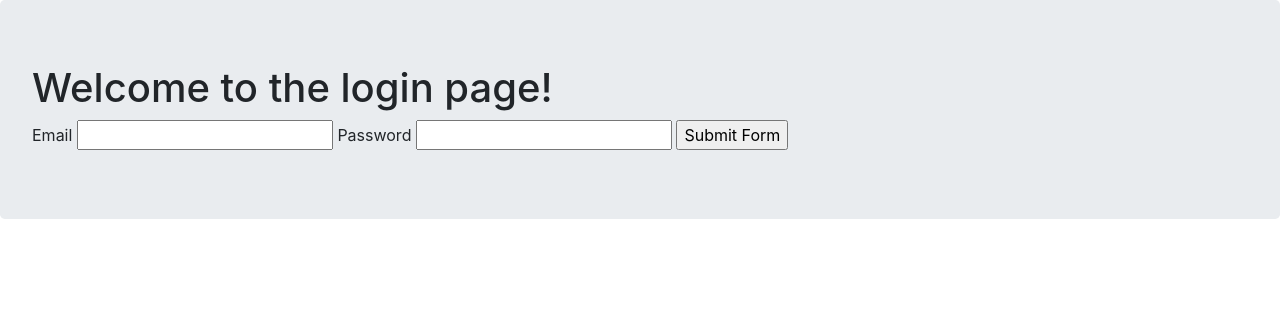
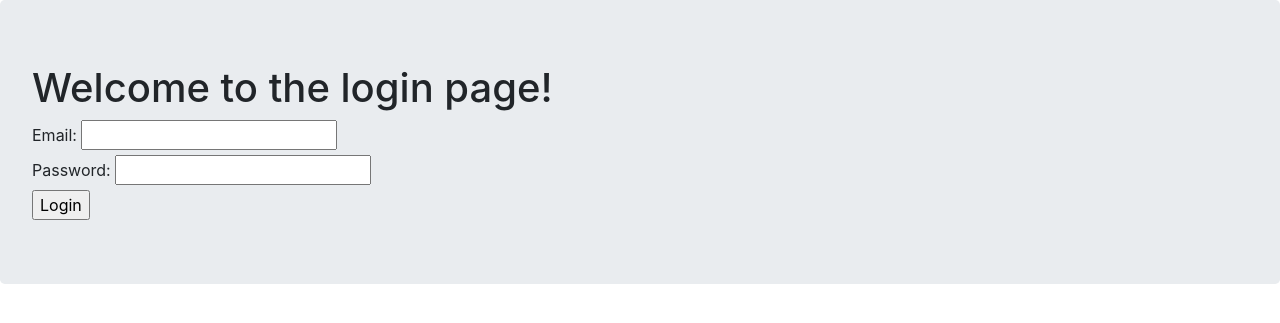
Before and after one commit to rgranier/hikingclub, a Flask app: page /auth/login in a window 1280 px wide. Shown: the part 56-379 px from the top of the page. Run offline with Flask 2, Linux system fonts and the light colour scheme; some libraries are stand-ins or nearby versions.

Commit message:
Fixed the forms to include the WTForms format (removed labels format).  Added the CSRF hidden field to the login form so that the form.validate_on_submit() works now.   Changed the /login view to the validate_on_submit() format and removed the request.method stuff (old method). Added flash messages for login.  Fixed flashing in forms.

```diff
--- a/10-auth/hikingclub/auth/templates/auth/login.html
+++ b/10-auth/hikingclub/auth/templates/auth/login.html
@@ -1,18 +1,22 @@
 {% extends "base-back.html"%}
 {% block content %}
 <div class="jumbotron">
-
-<h1>Welcome to the login page!</h1>
-
-    <form action="{{url_for('auth.login')}}" method = 'POST'>
-        <label for="email">Email</label>
-        <input type="text" name="email">
-        <label for="password">Password</label>
-        <input type="password" name="password">
-
-
-        <input type="submit" value="Submit Form">
-    </form>
-
+  {# get_flashed_messages() is auto sent to the template with the flash() call #}
+       {% for mess in get_flashed_messages()  %}
+       <div class="alert alert-warning alert-dismissible fade show" role="alert">
+         <button type="button" class="close" data-dismiss="alert" aria-label="Close" class="fade close">
+           <span aria-hidden="true">&times;</span>
+         </button>
+         {{mess}}
+         </div>
+       {% endfor %}
+  <h1>Welcome to the login page!</h1>
+  <form action="{{url_for('auth.login')}}" method = 'POST'>
+    {# This hidden_tag is a CSRF security feature. #}
+    {{ form.hidden_tag() }}
+    {{ form.email.label }} {{ form.email() }}<br>
+    {{ form.password.label }} {{ form.password() }}<br>
+    {{ form.submit() }}
+  </form>
 </div>
 {% endblock %}
--- a/10-auth/hikingclub/auth/views.py
+++ b/10-auth/hikingclub/auth/views.py
@@ -6,7 +6,7 @@ from hikingclub.models import Member
 from hikingclub.auth.forms import LoginForm, RegistrationForm
 from werkzeug.security import generate_password_hash, check_password_hash
 
-
+#NOTE:  restarting the app does not force logout, but closing the browser does.
 auth_blueprint = Blueprint('auth',
                               __name__,
                               template_folder='templates/auth')
@@ -23,18 +23,18 @@ def logout():
     flash('You logged out!')
     return redirect(url_for('index'))
 
-#TODO: for some reason this form is never valid.
+#TODO: for some reason this form is never valid.  We can trick it by
+# using request.method.  It is true on submit for the login form, but
+# not here.  This is because we are not passing the CSRF
+# https://stackoverflow.com/questions/10722968/flask-wtf-validate-on-submit-is-never-executed
 @auth_blueprint.route('/login', methods=['GET', 'POST'])
 def login():
-
     form = LoginForm()
-
-    if request.method == 'POST':
-        print("Valid Form on Login Submit: ", form.validate_on_submit(), file=sys.stderr)
+    if form.validate_on_submit():
+        print("LOGIN: Valid Form on Login Submit: ", form.validate_on_submit(), file=sys.stderr)
         # Grab the user from our User Models table
         member = Member.query.filter_by(email=form.email.data).first()
         print(type(member), file=sys.stderr)
-
         # Check that the user was supplied and the password is right
         # The verify_password method comes from the User object
         # https://stackoverflow.com/questions/2209755/python-operation-vs-is-not
@@ -53,22 +53,22 @@ def login():
                 if next == None or not next[0]=='/':
                     next = url_for('auth.welcome')
                 return redirect(next)
-            else:
+            else: # bad password
+                flash('Your password is incorrect.')
                 return render_template('login.html', form=form)
-
-        else:
+        else: # Member not in the db
+            flash('Email not found, please register.')
             return render_template('login.html', form=form)
 
-    else:
-        print("Valid Form on login GET: ", form.validate_on_submit(), file=sys.stderr)
-        return render_template('login.html', form=form)
+    print("LOGIN:  Valid Form on login GET: ", form.validate_on_submit(), file=sys.stderr)
+    return render_template('login.html', form=form)
 
 @auth_blueprint.route('/register', methods=['GET', 'POST'])
 def register():
     form = RegistrationForm()
 
     if form.validate_on_submit():
-        print("Valid Form on Register Submit: ", form.validate_on_submit(), file=sys.stderr)
+        print("REGISTER:  Valid Form on Register Submit: ", form.validate_on_submit(), file=sys.stderr)
         firstName = form.firstName.data
         lastName = form.lastName.data
         email = form.email.data
```
Also changed, not shown: 10-auth/hikingclub/hikingclub.db.
